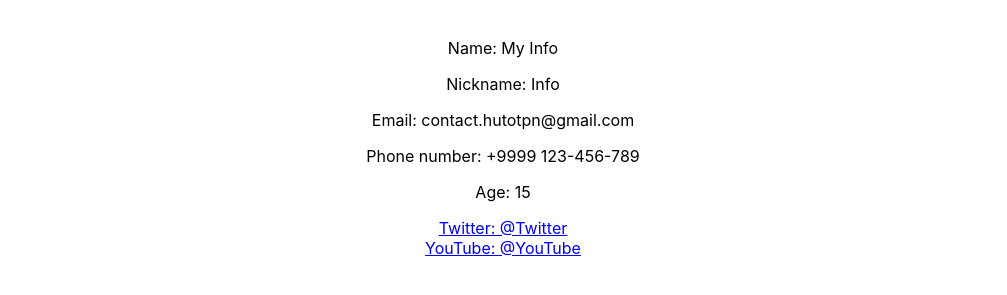
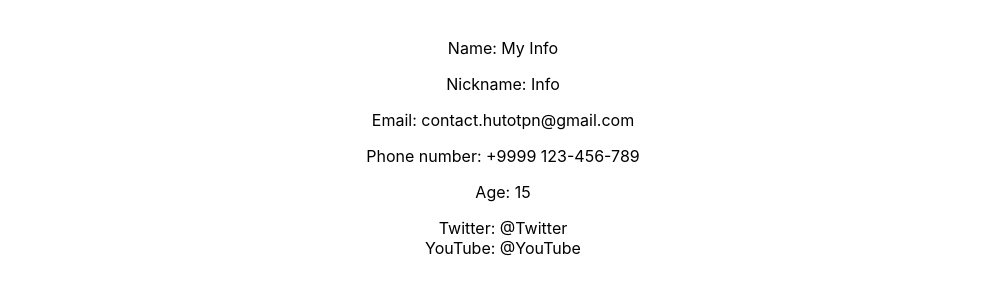
Before and after one commit to Hutoorg/Info, a plain HTML site: page Website/index.html in a window 1280 px wide. Shown: the part 169-464 px from the top of the page, without its empty margins (137-1144 px from the left). Drawn offline with Linux system fonts and the light colour scheme; a small style sheet from the web is missing.

Commit message:
Update style.css

```diff
--- a/Website/style.css
+++ b/Website/style.css
@@ -14,3 +14,14 @@
     font-size: 28;
     font-weight: 400;
 }
+
+a {
+    color: black;
+    text-decoration-line: none;
+    transition: 0.9s;
+}
+
+a:hover {
+    text-decoration-line: underline;
+    color: #468cf7;
+}
```
